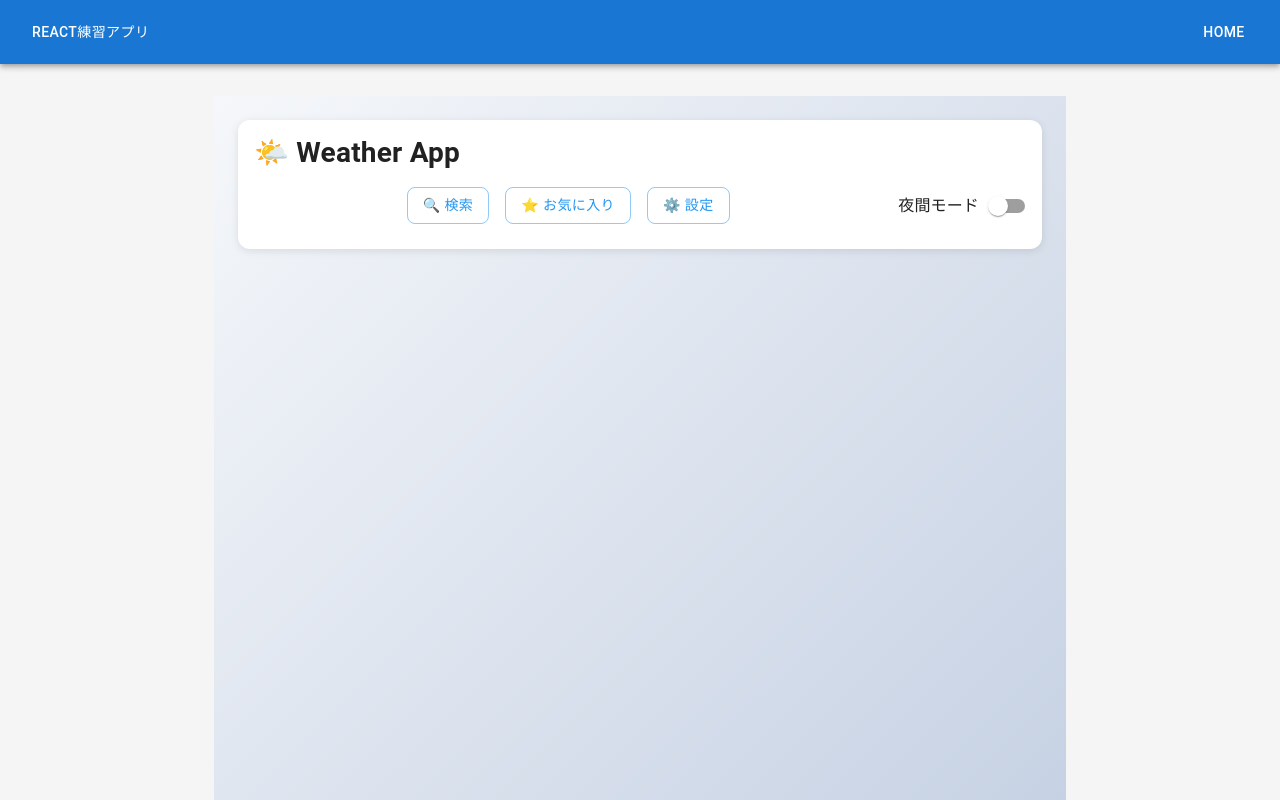
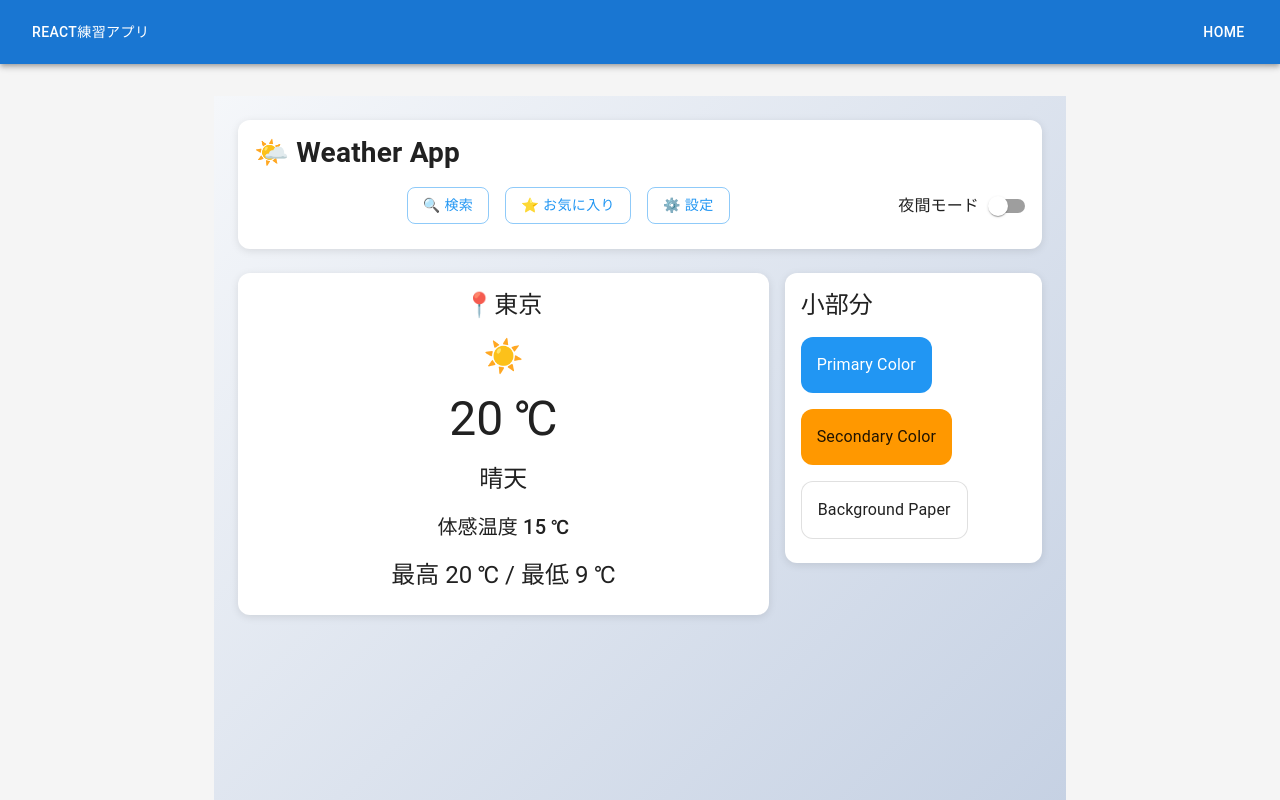
Before and after one commit to TaiseiChiba/trial-app, a React (Create React App) app: page /weather in a window 1280 px wide. Shown: the top 800 px of the page. Built offline with nearby package versions, Linux system fonts and the light colour scheme.

Commit message:
画面作成中

```diff
--- a/src/pages/Weather.tsx
+++ b/src/pages/Weather.tsx
@@ -8,6 +8,7 @@ import {
   FormControlLabel,
   Grid,
   ListItem,
+  Stack,
   Switch,
   ThemeProvider,
   Typography,
@@ -91,6 +92,93 @@ export default function Weather() {
           </Card>
 
           {/** ボディ部分 */}
+          <Box>
+            <Grid container spacing={2}>
+              <Grid item xs={8}>
+                <Card
+                  sx={{
+                    display: "flex",
+                    flexDirection: "column",
+                    alignItems: "center",
+                    justifyContent: "center",
+                    height: "100%",
+                    textAlign: "center",
+                  }}
+                >
+                  <CardContent>
+                    <Stack spacing={2} alignItems="center">
+                      <Typography
+                        variant="h5"
+                        gutterBottom
+                        color="secondary.contrastText"
+                      >
+                        📍{location}
+                      </Typography>
+                      <Typography variant="h2">☀️</Typography>
+                      <Typography variant="h3">{tempreture} ℃</Typography>
+                      <Typography variant="h5">{wheatherState}</Typography>
+                      <Typography variant="h6">
+                        体感温度 {feelingTemperature} ℃
+                      </Typography>
+                      <Typography variant="h5">
+                        最高 {maxTemperature} ℃ / 最低 {minTemperature} ℃
+                      </Typography>
+                    </Stack>
+                  </CardContent>
+                </Card>
+              </Grid>
+              <Grid item xs={4}>
+                <Card sx={{ mb: 3 }}>
+                  <CardContent>
+                    <Typography variant="h5" gutterBottom>
+                      小部分
+                    </Typography>
+                    <Box
+                      sx={{
+                        display: "flex",
+                        gap: 2,
+                        flexWrap: "wrap",
+                        mt: 2,
+                      }}
+                    >
+                      <Box
+                        sx={{
+                          p: 2,
+                          bgcolor: "primary.main",
+                          color: "primary.contrastText",
+                          borderRadius: 1,
+                        }}
+                      >
+                        Primary Color
+                      </Box>
+                      <Box
+                        sx={{
+                          p: 2,
+                          bgcolor: "secondary.main",
+                          color: "secondary.contrastText",
+                          borderRadius: 1,
+                        }}
+                      >
+                        Secondary Color
+                      </Box>
+                      <Box
+                        sx={{
+                          p: 2,
+                          bgcolor: "background.paper",
+                          color: "text.primary",
+                          border: 1,
+                          borderColor: "divider",
+                          borderRadius: 1,
+                        }}
+                      >
+                        Background Paper
+                      </Box>
+                    </Box>
+                  </CardContent>
+                </Card>
+              </Grid>
+            </Grid>
+          </Box>
         </Container>
       </Box>
 
```
